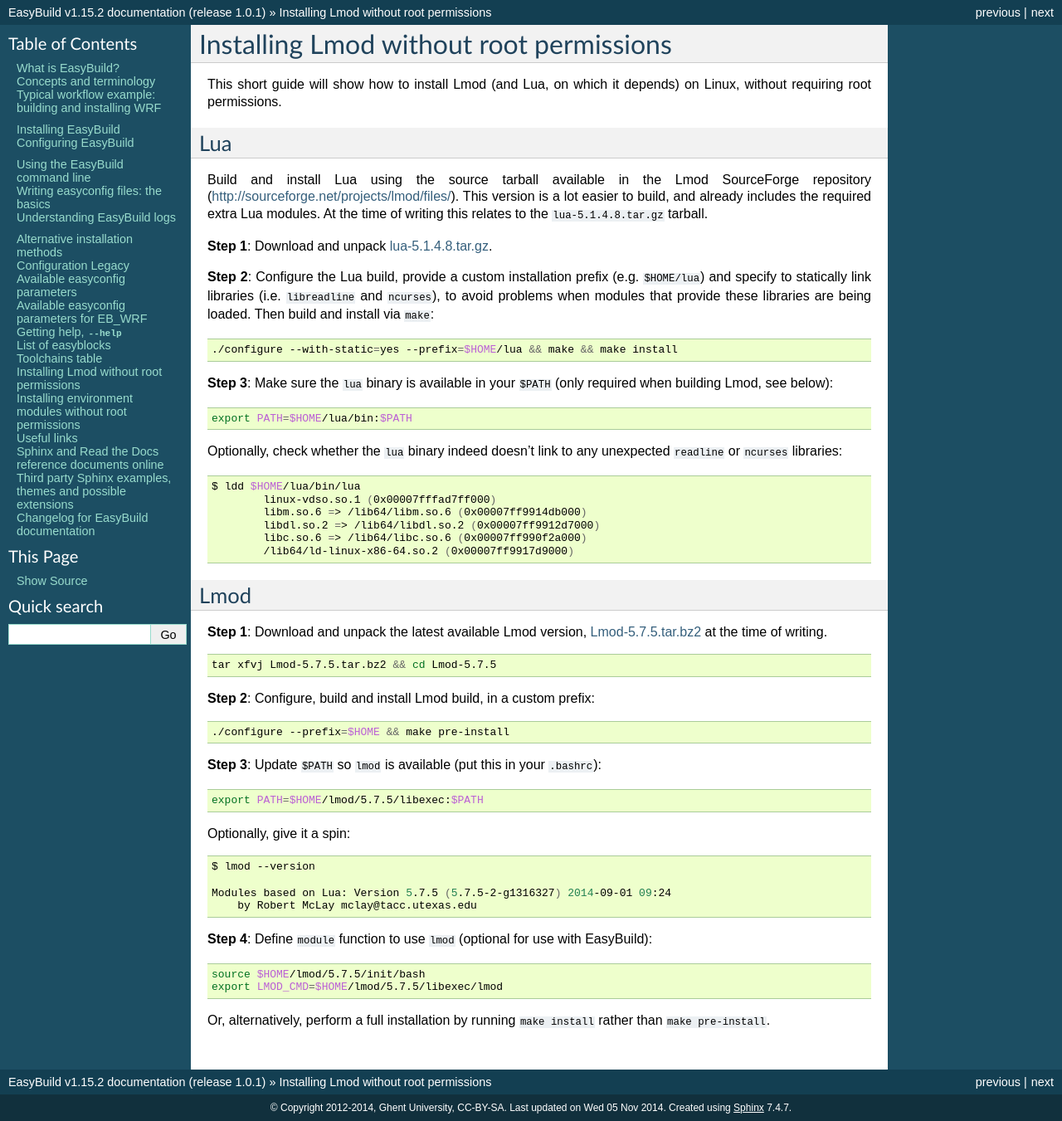
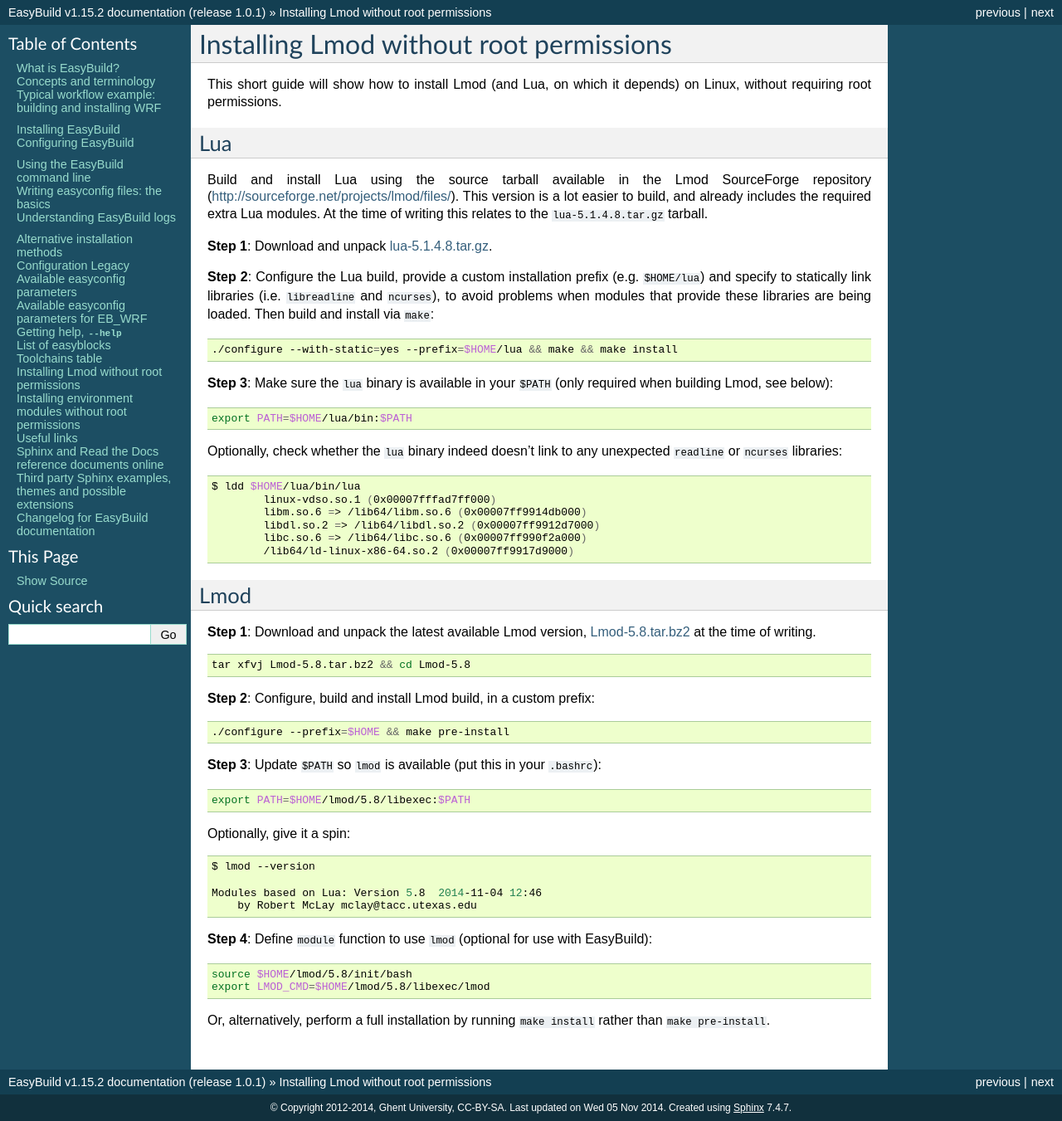
Before and after one commit to easybuilders/easybuild, a Sphinx documentation site: the page built from docs/Installing-Lmod-without-root-permissions.rst, in a window 1280 px wide. Shown: the whole page at 83% size. Built offline with Sphinx 7.4.7, drawn with Linux system fonts in a browser that asks for light colours.

Commit message:
Upgrade instructions towards installing Lmod/5.8
Lmod has numerous bugfixes and will provide for smoother experience for EasyBuild users

```diff
--- a/docs/Installing-Lmod-without-root-permissions.rst
+++ b/docs/Installing-Lmod-without-root-permissions.rst
@@ -51,11 +51,11 @@
 ~~~~
 
 **Step 1**: Download and unpack the latest available Lmod version,
-`Lmod-5.7.5.tar.bz2`_ at the time of writing.
+`Lmod-5.8.tar.bz2`_ at the time of writing.
 
 .. code:: bash
 
-    tar xfvj Lmod-5.7.5.tar.bz2 && cd Lmod-5.7.5
+    tar xfvj Lmod-5.8.tar.bz2 && cd Lmod-5.8
 
 **Step 2**: Configure, build and install Lmod build, in a custom prefix:
 
@@ -68,7 +68,7 @@
 
 .. code:: bash
 
-    export PATH=$HOME/lmod/5.7.5/libexec:$PATH
+    export PATH=$HOME/lmod/5.8/libexec:$PATH
 
 Optionally, give it a spin:
 
@@ -76,7 +76,7 @@
 
     $ lmod --version
 
-    Modules based on Lua: Version 5.7.5 (5.7.5-2-g1316327) 2014-09-01 09:24
+    Modules based on Lua: Version 5.8  2014-11-04 12:46
         by Robert McLay mclay@tacc.utexas.edu
 
 **Step 4**: Define ``module`` function to use ``lmod`` (optional for use
@@ -84,12 +84,12 @@
 
 .. code:: bash
 
-    source $HOME/lmod/5.7.5/init/bash
-    export LMOD_CMD=$HOME/lmod/5.7.5/libexec/lmod
+    source $HOME/lmod/5.8/init/bash
+    export LMOD_CMD=$HOME/lmod/5.8/libexec/lmod
 
 Or, alternatively, perform a full installation by running
 ``make install`` rather than ``make pre-install``.
 
 .. _`http://sourceforge.net/projects/lmod/files/`: http://sourceforge.net/projects/lmod/files/
 .. _lua-5.1.4.8.tar.gz: http://sourceforge.net/projects/lmod/files/lua-5.1.4.8.tar.gz/download
-.. _Lmod-5.7.5.tar.bz2: http://sourceforge.net/projects/lmod/files/Lmod-5.7.5.tar.bz2/download
+.. _Lmod-5.8.tar.bz2: http://sourceforge.net/projects/lmod/files/Lmod-5.8.tar.bz2/download
```
